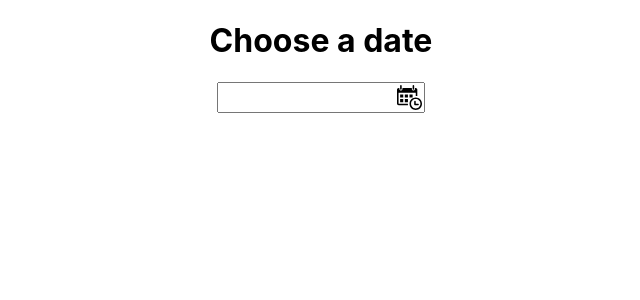
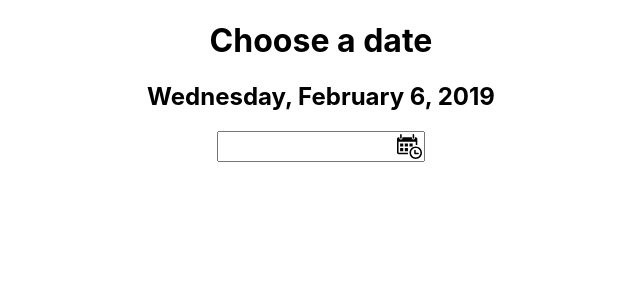
Before and after one commit to AlanaFarkas/date-picker, a React (Create React App) app: page / in a window 1280 px wide. Shown: the top 300 px of the page, without its empty margins (319-959 px from the left). Built offline with nearby package versions, Linux system fonts and the light colour scheme.

Commit message:
feat: renders chosed date

```diff
--- a/src/App.js
+++ b/src/App.js
@@ -103,9 +103,19 @@ class App extends Component {
       )
     })
 
+    let humanWeekday = this.state.selectedDate.getDay();
+    humanWeekday = this.state.weekdays[humanWeekday];
+    let humanDate = this.state.selectedDate.getDate();
+    let humanMonth = this.state.displayedMonth;
+
+    let semanticSelectedDate = <div>{humanWeekday}, {humanMonth} {humanDate}, {this.state.year}</div>
+
+    // console.log(humanWeekday + humanMonth + humanDate + this.state.year);
+
     return (
       <div className="App">
       <h1>Choose a date</h1>
+      <h2>{semanticSelectedDate}</h2>
       <InputContainerDiv>
         <Input />
         <CalendarImg onClick={this.showCalendar} src={calendar_icon} />
```
